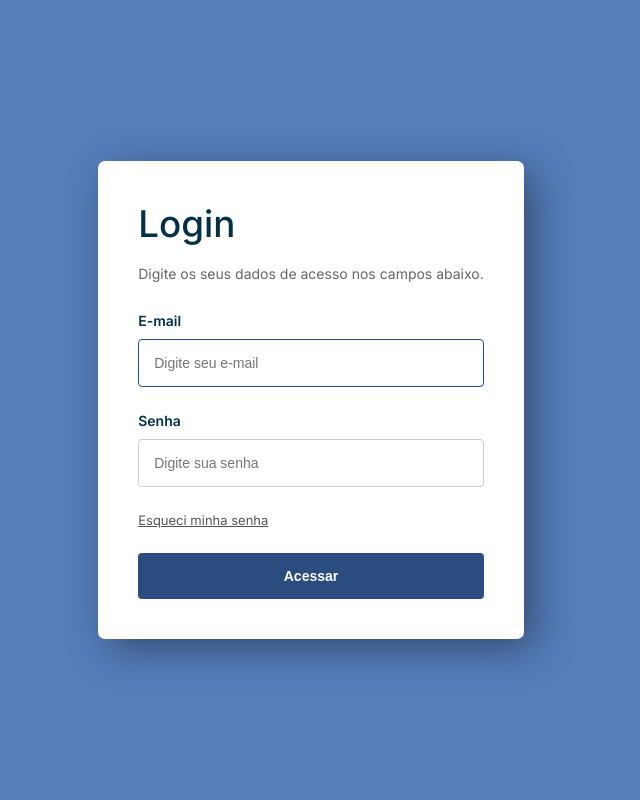
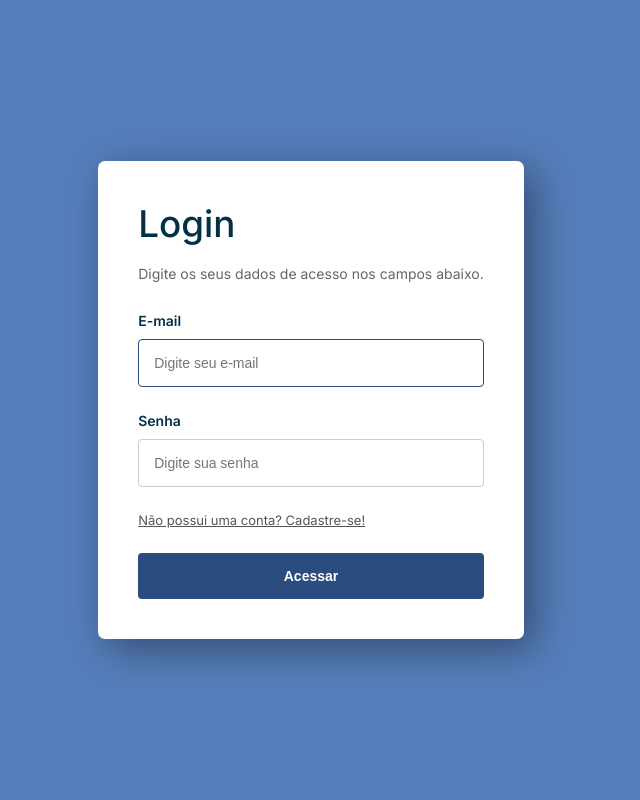
Before and after one commit to Darlan-Berg/GerenciaFacil, a Flask app: page /login in a window 1280 px wide. Shown: the whole page, without its empty margins (329-969 px from the left). Run offline with Flask 3, Linux system fonts and the light colour scheme.

Commit message:
Substituição do link "esqueceu para senha" para um link que redireciona para a página de cadastro

```diff
--- a/templates/tela_login.html
+++ b/templates/tela_login.html
@@ -16,7 +16,7 @@
             <input name="email" type="email" placeholder="Digite seu e-mail" autofocus="true" />
             <label for="password">Senha</label>
             <input name="senha" type="password" placeholder="Digite sua senha" />
-            <a href="/">Esqueci minha senha</a>
+            <a href="/cadastro">Não possui uma conta? Cadastre-se!</a>
             <input type="submit" value="Acessar" class="btn" />
         </form>
     </div>
```
